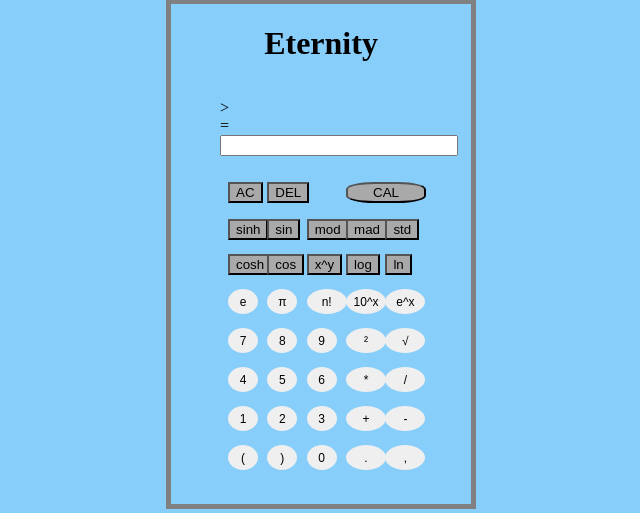
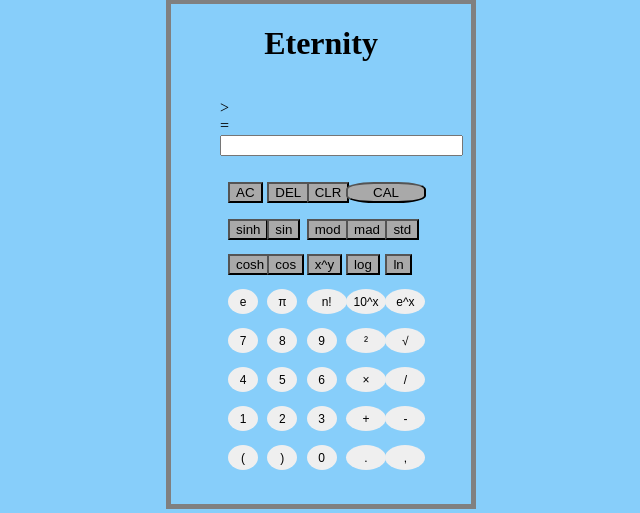
Before and after one commit to neoJINXD/Eternity, a Flask app: page / in a window 1280 px wide. Shown: the part 181-694 px from the top of the page, without its empty margins (324-964 px from the left). Run offline with Flask 2, Linux system fonts and the light colour scheme; some libraries are stand-ins or nearby versions.

Commit message:
add memory feature

```diff
--- a/app/__init__.py
+++ b/app/__init__.py
@@ -1,25 +1,32 @@
 from flask import Flask, render_template, request
 import re
+history=[]
 app = Flask(__name__)
 
 @app.route('/', methods=['GET', 'POST'])
 def frontPage():
+  global history
 
   if request.method == 'GET':
     # Show the basic HTML page
     return render_template('index.html')
 
   elif request.method == 'POST':
-    if 'io' in request.form:
-      # Update HTML page
-      expression = request.form.get('calc') + request.form['io']
-      return render_template('index.html', test=expression)
-
-    else:
+    if 'sm' in request.form:
       # Calculate request
       expression = request.form.get('calc')
       result = str(calcEval(expression))
-      return render_template('index.html', result=result, expression=expression)
+      history.append(expression)
+      return render_template('index.html', result=result, expression=expression, dlist=history)
+    elif 'clr' in request.form:
+      # Display action
+      history = []
+      return render_template('index.html', dlist=history)
+    else:
+      # Update HTML page
+      expression = request.form.get('calc')
+      return render_template('index.html', text=expression)
+
 
 from .nparser import Parser
 nsp = Parser()
--- a/app/functions/trignometry.py
+++ b/app/functions/trignometry.py
@@ -1,5 +1,5 @@
-import functions.exponents_and_logs as exp
-import functions.exponent_helper_functions as exp_help
+from . import exponents_and_logs as exp
+from . import exponent_helper_functions as exp_help
 
 
 def generate_pi() -> float:
--- a/app/templates/index.html
+++ b/app/templates/index.html
@@ -19,14 +19,19 @@
     <div class='output'>= {% if result %}{{result}}{% endif %}</div>
 
     <form action="/" method="POST" id='fm'>
-        <input type="text" style="width: 230px" name="calc" id="input" value="{{ test }}" />
+        <input type="text" autocomplete="off" style="width: 235px" name="calc" id="input" list="browserList" value="{{ text }}" />
+        <datalist id="browserList" name="browserList">
+            {% for elem in dlist %}
+                <option value= {{elem}}>
+            {% endfor %}
+        </datalist>
         <br/><br/>
         <table>
             <tr>
-                <td><button onclick='clearInput()' class='special' id='1'>AC</button></td>
-                <td><button onclick='deleteEle()' class='special' id='2'>DEL</button></td>
-                <td></td>
-                <td colspan='2'><input type="submit" class="special" value="CAL" style='width:80px;border-radius:35%' /></td>
+                <td><button onclick='clearInput()' class='special' name="ac">AC</button></td>
+                <td><button onclick='deleteEle()' class='special' name="del">DEL</button></td>
+                <td><button onclick='deleteEle()' class='special' name="clr">CLR</button></td>
+                <td colspan='2'><input type="submit" class="special" name="sm" value="CAL" style='width:80px;border-radius:35%' /></td>
             </tr>
         </table>
     </form>
@@ -64,7 +69,7 @@
             <td><button name="io" class="number" value="4" >4</button></td>
             <td><button name="io" class="number" value="5" >5</button></td>
             <td><button name="io" class="number" value="6" >6</button></td>
-            <td> <button name="io" class="operator" value="*" >*</button></td>
+            <td> <button name="io" class="operator" value="×" >×</button></td>
             <td> <button name="io" class="operator" value="/" >/</button></td>
         </tr>
         <tr>
```
